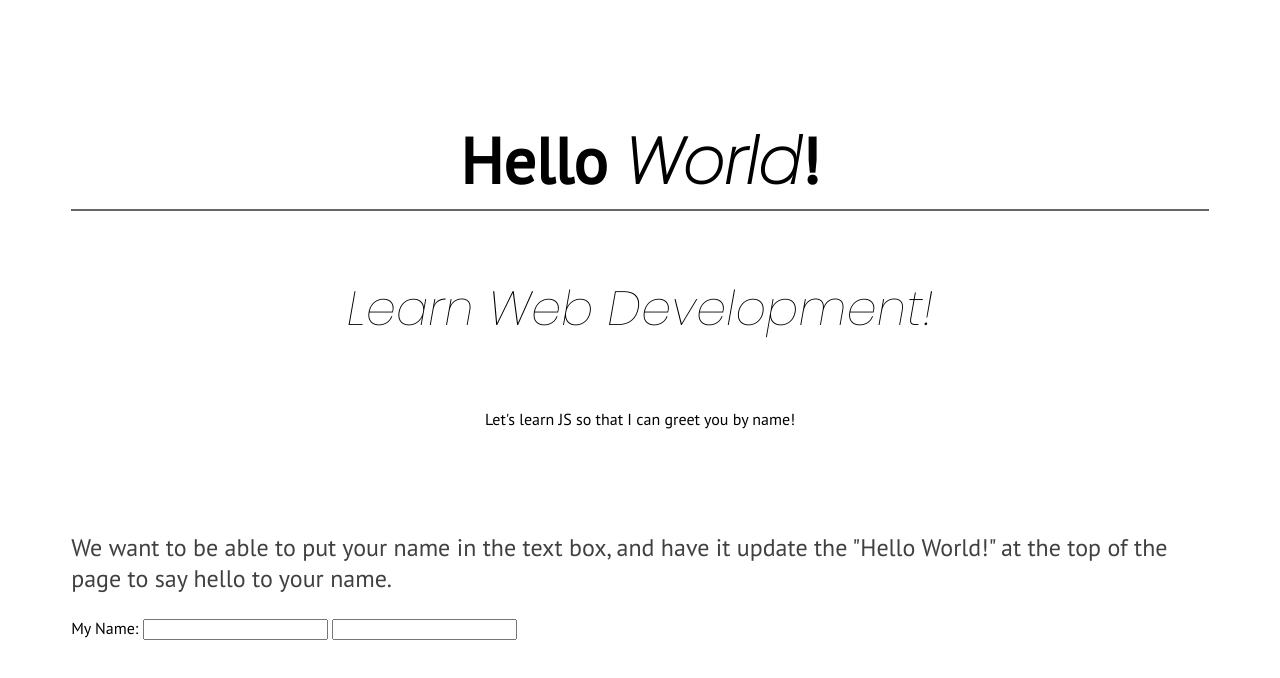
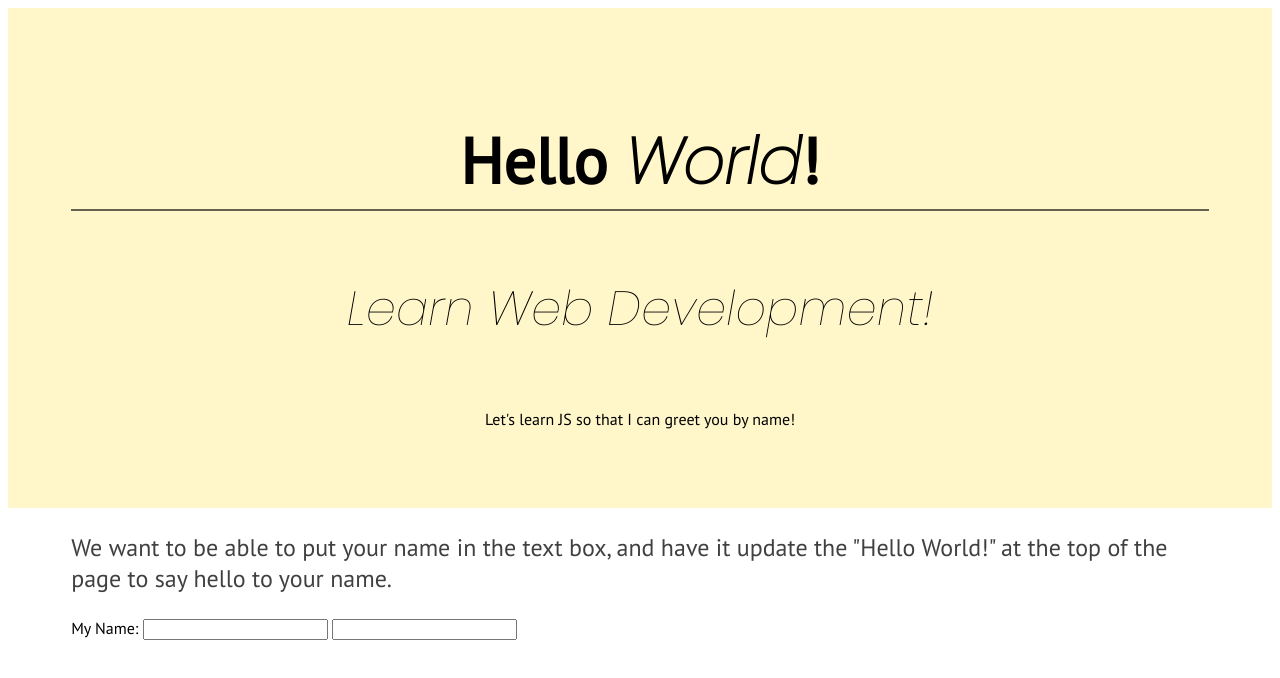
Before and after one commit to Caetano388/teaching_proj, a plain HTML site: page index.html in a window 1280 px wide. Drawn offline with Linux system fonts and the light colour scheme.

Commit message:
Added background color to Hero

```diff
--- a/index.css
+++ b/index.css
@@ -9,6 +9,7 @@ h4, span {
 }
 .hero {
     padding: 5%;
+    background-color: hsla(50, 100%, 85%, 0.7);
 }
 .intro {
     text-align: center;
```
